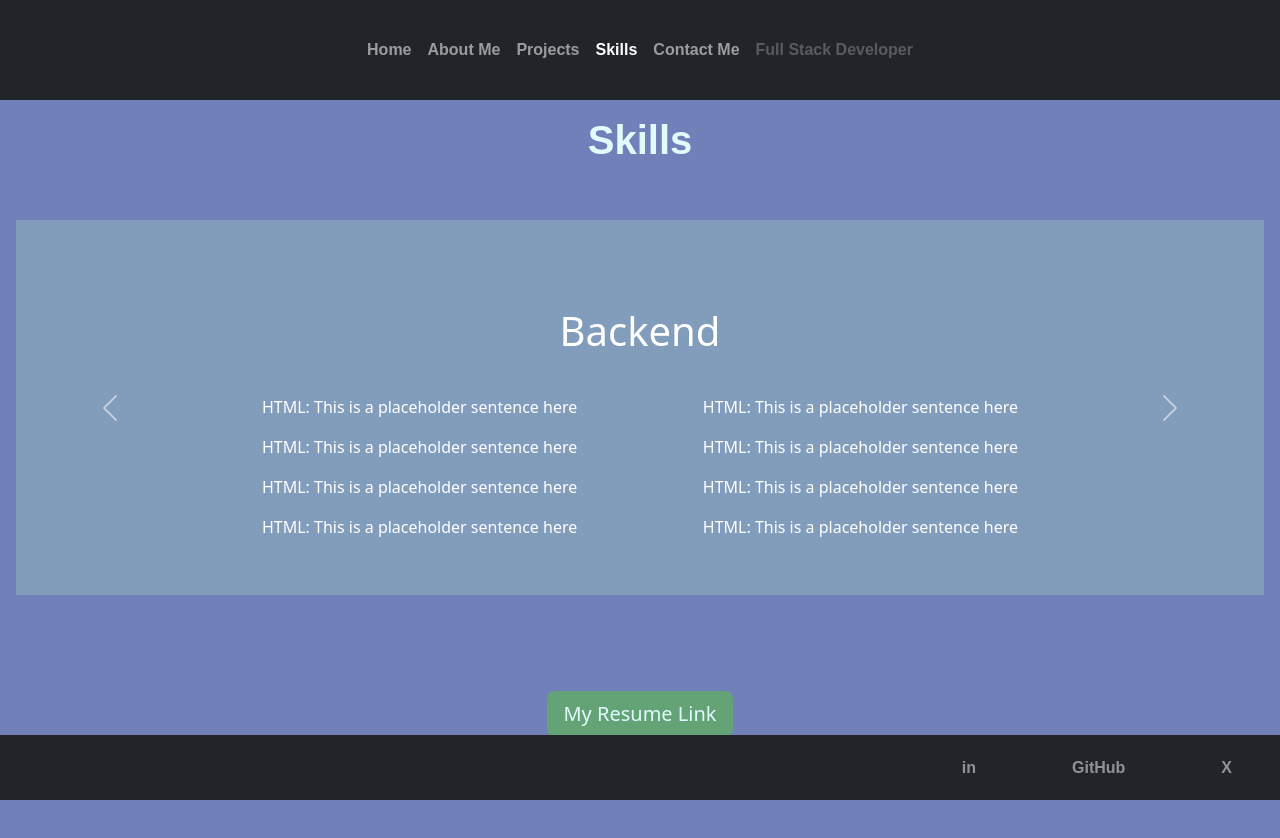
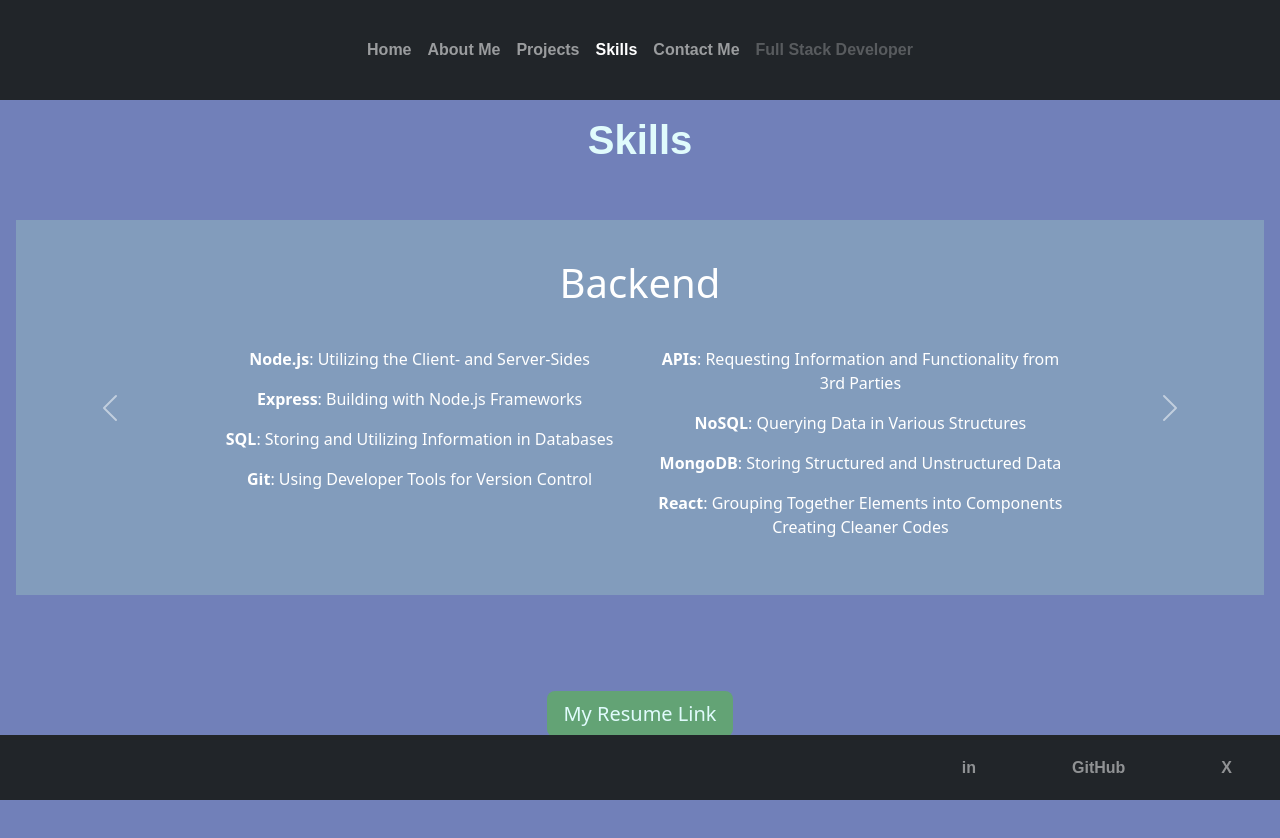
Before and after one commit to TheKhalidGibson/ReactPortfolio, a React (Vite) app: page /Skills in a window 1280 px wide. Shown: the top 838 px of the page. Built offline with nearby package versions, Linux system fonts and the light colour scheme; a web font is replaced by a local one.

Commit message:
Added the skills to my Skills Page

```diff
--- a/src/pages/Skills.jsx
+++ b/src/pages/Skills.jsx
@@ -37,7 +37,7 @@ export default function Resume() {
 
       </ul> */}
 
-        <MDBCarousel showControls fade>
+        <MDBCarousel showControls fade >
           <MDBCarouselItem
             className="w-100 d-block carousel-img"
             itemId={1}
@@ -47,16 +47,16 @@ export default function Resume() {
             <div className="row g-2">
                 <h1>Frontend</h1>
               <div className="col-md-6 col-sm-12 px-3 pt-4">
-                <MDBTypography>HTML: This is a placeholder sentence here</MDBTypography>
-                <MDBTypography>HTML: This is a placeholder sentence here</MDBTypography>
-                <MDBTypography>HTML: This is a placeholder sentence here</MDBTypography>
-                <MDBTypography>HTML: This is a placeholder sentence here</MDBTypography>
+                <MDBTypography><b>HTML</b>: Structuring Web Pages</MDBTypography>
+                <MDBTypography><b>CSS</b>: Styling Web Pages </MDBTypography>
+                <MDBTypography><b>JavaScript</b>: Making Web Pages Interactive</MDBTypography>
+                <MDBTypography><b>React</b>: Dynamically Changing Components of Web Pages </MDBTypography>
               </div>
               <div className="col-md-6 col-sm-12 px-3 pt-4">
-                <MDBTypography>HTML: This is a placeholder sentence here</MDBTypography>
-                <MDBTypography>HTML: This is a placeholder sentence here</MDBTypography>
-                <MDBTypography>HTML: This is a placeholder sentence here</MDBTypography>
-                <MDBTypography>HTML: This is a placeholder sentence here</MDBTypography>
+                <MDBTypography><b>Bootstrap</b>: Incorporating Design Templates</MDBTypography>
+                <MDBTypography><b>Material UI</b>: Implementing Component Libraries</MDBTypography>
+                <MDBTypography><b>JQuery</b>: Manipulating the DOM </MDBTypography>
+                <MDBTypography><b>Sass</b>: Using Extensions with CSS</MDBTypography>
               </div>
             </div>
           </MDBCarouselItem>
@@ -70,16 +70,16 @@ export default function Resume() {
             <div className="row g-2">
                 <h1>Backend</h1>
               <div className="col-md-6 col-sm-12 px-3 pt-4">
-                <MDBTypography>HTML: This is a placeholder sentence here</MDBTypography>
-                <MDBTypography>HTML: This is a placeholder sentence here</MDBTypography>
-                <MDBTypography>HTML: This is a placeholder sentence here</MDBTypography>
-                <MDBTypography>HTML: This is a placeholder sentence here</MDBTypography>
+                <MDBTypography><b>Node.js</b>: Utilizing the Client- and Server-Sides</MDBTypography>
+                <MDBTypography><b>Express</b>: Building with Node.js Frameworks</MDBTypography>
+                <MDBTypography><b>SQL</b>: Storing and Utilizing Information in Databases</MDBTypography>
+                <MDBTypography><b>Git</b>: Using Developer Tools for Version Control</MDBTypography>
               </div>
               <div className="col-md-6 col-sm-12 px-3 pt-4">
-                <MDBTypography>HTML: This is a placeholder sentence here</MDBTypography>
-                <MDBTypography>HTML: This is a placeholder sentence here</MDBTypography>
-                <MDBTypography>HTML: This is a placeholder sentence here</MDBTypography>
-                <MDBTypography>HTML: This is a placeholder sentence here</MDBTypography>
+                <MDBTypography><b>APIs</b>: Requesting Information and Functionality from 3rd Parties</MDBTypography>
+                <MDBTypography><b>NoSQL</b>: Querying Data in Various Structures</MDBTypography>
+                <MDBTypography><b>MongoDB</b>: Storing Structured and Unstructured Data</MDBTypography>
+                <MDBTypography><b>React</b>: Grouping Together Elements into Components Creating Cleaner Codes</MDBTypography>
               </div>
             </div>
           </MDBCarouselItem>
@@ -93,16 +93,16 @@ export default function Resume() {
             <div className="row g-2">
                 <h1>Transferables</h1>
               <div className="col-md-6 col-sm-12 px-3 pt-4">
-                <MDBTypography>HTML: This is a placeholder sentence here</MDBTypography>
-                <MDBTypography>HTML: This is a placeholder sentence here</MDBTypography>
-                <MDBTypography>HTML: This is a placeholder sentence here</MDBTypography>
-                <MDBTypography>HTML: This is a placeholder sentence here</MDBTypography>
+                <MDBTypography><b>Problem Solving</b>: Identifying Not Only How to Solve the Problems but also How They Originated and How to Prevent Them</MDBTypography>
+                <MDBTypography><b>Learning Mindset</b>: Always Having a Thirst and a Curiosity for Old and New Knowledge</MDBTypography>
+                <MDBTypography><b>Communication</b>: Articulating in Ways that Everyone Can Understand Clearly</MDBTypography>
+                <MDBTypography><b>Leadership</b>: Being in the Forefront of Inspiring Positive Action and Task Completion</MDBTypography>
               </div>
               <div className="col-md-6 col-sm-12 px-3 pt-4">
-                <MDBTypography>HTML: This is a placeholder sentence here</MDBTypography>
-                <MDBTypography>HTML: This is a placeholder sentence here</MDBTypography>
-                <MDBTypography>HTML: This is a placeholder sentence here</MDBTypography>
-                <MDBTypography>HTML: This is a placeholder sentence here</MDBTypography>
+                <MDBTypography><b>Teamwork</b>: Aligning with the Team Needs and Organizing Tasks based on Strengths and Weaknesses</MDBTypography>
+                <MDBTypography><b>Research</b>: Discovering Past Future and Current Challenges and Exploring Documentation and Expert Articles</MDBTypography>
+                <MDBTypography><b>Independent Worker</b>: Focusing On Tasks and Executing on Goals that Do Not Require or Rely on Group Effort</MDBTypography>
+                <MDBTypography><b>Interpersonal Skills</b>: Sociable in Ways that Create Meaningful Relationships in the Work Place </MDBTypography>
               </div>
             </div>
           </MDBCarouselItem>
@@ -110,7 +110,7 @@ export default function Resume() {
       </div>
       <form className="mx-5 pl-5 my-5 text-center">
         <a
-          href="https://drive.google.com/file/d/1jnYPy2KIDOJShawuX3C8zUf4x3Ined8i/view?usp=drive_link"
+          href="https://docs.google.com/document/d/e/2PACX-1vTkSOebRx2gydhQvii1Lm7ry9qeUkonKwSNFXDA_iuiDxCsuBbzGirtxHzPTpKj5q9BikQa6xuaF2BU/pub"
           class="card-link"
         >
           <button type="button" className="btn btn-primary btn-lg submitBtn">
```
